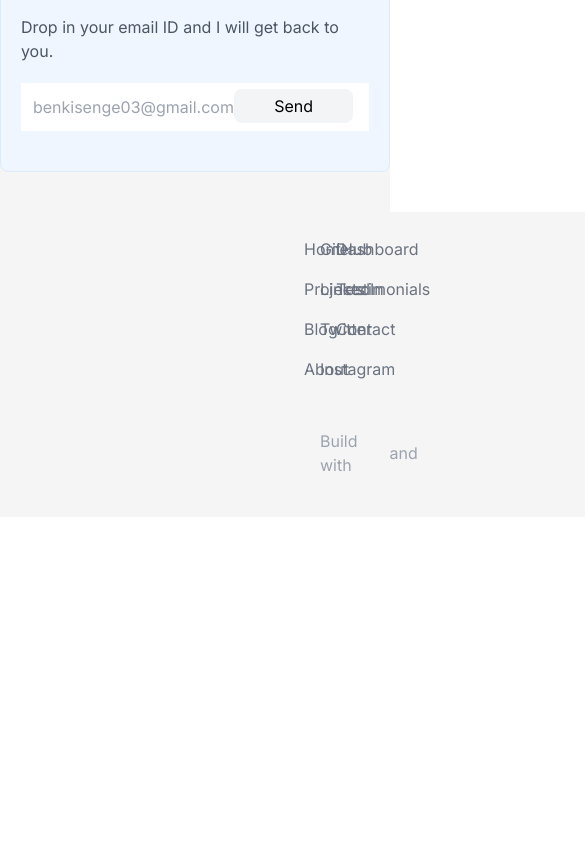
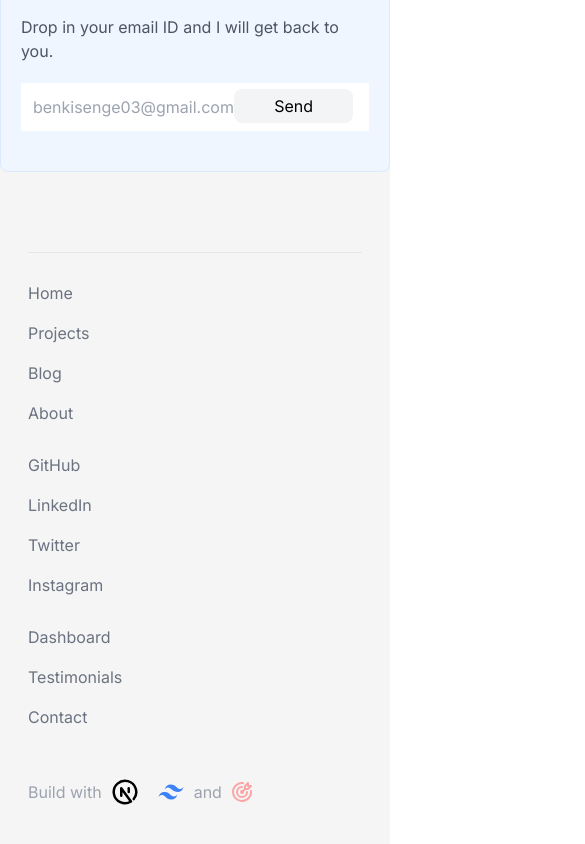
Before and after one commit to iambenkis/Portfolio-2.0, a Next.js app: page / in a window 390 px wide. Shown: the part 2510-3354 px from the top of the page, 585 px wide, since content can reach past the window. Before the commit the page ends 3027 px from the top, so only its background shows below. Built offline with nearby package versions, Linux system fonts and the light colour scheme.

Commit message:
Add mobile version on the Footer section

```diff
--- a/src/components/Footer/index.jsx
+++ b/src/components/Footer/index.jsx
@@ -11,8 +11,8 @@ const footerObj = {
 
 export default function Footer() {
   return (
-    <footer className="w-full px-80 py-10 pt-4 bg-neutral-100">
-      <ul className="grid grid-cols-3 gap-4 flex justify-center text-gray-500 border-t-[1px]">
+    <footer className="w-full px-7 py-10 bg-neutral-100 md:px-80">
+      <ul className="grid grid-cols-1 md:grid-cols-3 gap-3 flex justify-center text-gray-500 border-t-[1px] pt-5">
         <li>
           <ul>
             {footerObj.pages.map((page, index) => (
```
